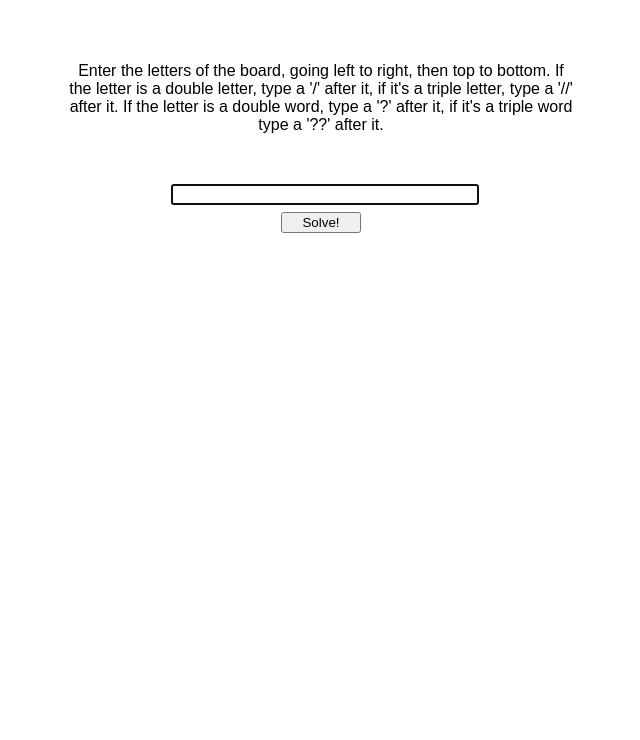
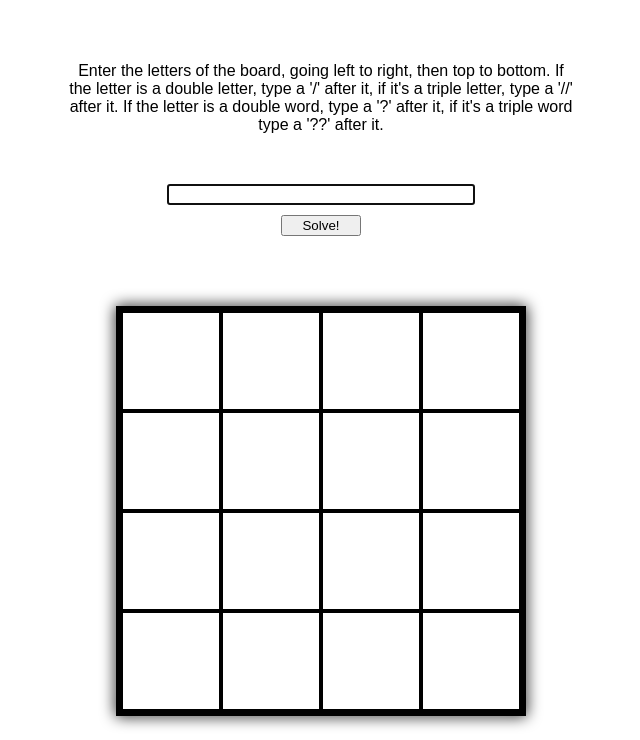
Before and after one commit to buntwo/scramble-solver-webapp, a Flask app: template templates/input.html in a window 1280 px wide. Shown: the part 148-888 px from the top of the page, without its empty margins (339-979 px from the left). Before the commit the page ends 381 px from the top, so only its background shows below. Run offline with Flask 2, Linux system fonts and the light colour scheme; the template is opened without the code that fills it, so the values that code supplies are empty.

Commit message:
Added preview board in input page

```diff
--- a/solver_app.py
+++ b/solver_app.py
@@ -8,7 +8,7 @@ app = Flask(__name__)
 
 @app.route('/')
 def view():
-    return render_template('input.html')
+    return render_template('input.html', lettervals=solver.LETTER_VALS)
 
 @app.route('/solve', methods=['GET', 'POST'])
 def solve():
--- a/static/input.css
+++ b/static/input.css
@@ -1,18 +1,12 @@
 .center_form {
     text-align: center;
     width: 300px;
-    left: 50%;
-    margin-left: -150px;
-    position: absolute;
 }
 
 .center_submit {
     text-align: center;
+    margin-top: 10px;
     width: 80px;
-    left: 50%;
-    margin-left: -40px;
-    position: absolute;
-    margin-top: 10px;
 }
 
 .instr {
@@ -25,3 +19,7 @@
     padding: 100px 400px 0 400px;
     height: 80%;
 }
+
+#preview {
+    padding-top: 50px;
+}
--- a/templates/input.html
+++ b/templates/input.html
@@ -1,6 +1,111 @@
 {% extends "base.html" %}
 {% block head %}
 {{ super() }}
+<script type="text/javascript" src="/static/jquery.js"></script>
+<script type="text/javascript">
+var LETTER_VALS = {{ lettervals|tojson|safe }};
+var START = 25;
+var END = 425;
+var WIDTH = 100;
+var boardPart= /^(?:[a-z][\/?]{0,2}){0,16}$/;
+var boardPartExec = /(?:([a-z])([\/?]{0,2}))/g;
+var boardFull = /(?:[a-z][\/?]{0,2}){16}/;
+var mults = { '': '', '/': 'DL', '//': 'TL', '?': 'DW', '??': 'TW' };
+
+// draw grid and letters
+function drawBoard(board, ctx) {
+    ctx.clearRect(START - 2,START - 2, WIDTH*4 + 4,WIDTH*4 + 4);
+    // grid
+    ctx.strokeStyle = '#000';
+    ctx.lineWidth = 4;
+    ctx.lineCap = 'square';
+    ctx.beginPath();
+    for (var i = START; i <= END; i += WIDTH) {
+        ctx.moveTo(START, i);
+        ctx.lineTo(END, i);
+        ctx.moveTo(i, START);
+        ctx.lineTo(i, END);
+
+    }
+    ctx.stroke();
+    ctx.closePath();
+
+    var i = 0;
+    var letter;
+    while ((letter = boardPartExec.exec(board)) !== null) {
+        console.log(letter);
+        // letter
+        ctx.font = '40pt Cantarell';
+        ctx.fillStyle = '#000';
+        ctx.textAlign = 'center';
+        ctx.textBaseline = 'middle';
+        ctx.fillText(letter[1] == 'q' ? 'Qu' : letter[1].toUpperCase(), WIDTH/2 + START +  + WIDTH*col(i), WIDTH/2 + START + WIDTH*row(i));
+        // modifier
+        ctx.font = '12pt Cantarell';
+        ctx.textAlign = 'left';
+        ctx.textBaseline = 'top';
+        ctx.fillText(mults[letter[2]], 6 + START + WIDTH*col(i), 5 + START + WIDTH*row(i));
+        // points
+        ctx.textAlign = 'right';
+        ctx.textBaseline = 'top';
+        ctx.fillText(LETTER_VALS[letter[1]], START + WIDTH*(col(i) + 1) - 4, 5 + START + WIDTH*row(i));
+
+        ++i;
+    }
+
+}
+
+function row(i) {
+    return ~~(i / 4);
+}
+
+function col(i) {
+    return i % 4;
+}
+
+function drawShadow(color, ctx) {
+    ctx.clearRect(0,0,450,450);
+    ctx.globalCompositeOperation = 'destination-over';
+    ctx.shadowColor = color;
+    ctx.shadowOffsetX = 0;
+    ctx.shadowOffsetY = 0;
+    ctx.shadowBlur = 15;
+    ctx.lineWidth = 10;
+    ctx.strokeRect(25,25,400,400);
+    ctx.shadowColor = 'rgba(0,0,0,0)';
+    ctx.shadowBlur = 0;
+    ctx.globalCompositeOperation = 'source-over';
+}
+
+var goodLine = '';
+
+$(function() {
+    var canvas = $('#preview')[0];
+    var ctx = canvas.getContext('2d');
+
+    drawShadow('#000', ctx);
+
+    drawBoard('', ctx);
+
+    $('#board').bind('input', function() {
+        var line = $(this).val().toLowerCase();
+        if (!boardPart.test(line)) {
+            console.log('bad');
+            drawShadow('#f00', ctx);
+            drawBoard(goodLine, ctx);
+        } else {
+            if (boardFull.test(line)) {
+                drawShadow('#0f0', ctx);
+            } else {
+                drawShadow('#000', ctx);
+            }
+            goodLine = line;
+            drawBoard(line, ctx);
+        }
+    });
+});
+
+</script>
 <link rel="stylesheet" type="text/css" href="/static/input.css">
 {% endblock %}
 {% block content %}
@@ -14,10 +119,13 @@
     <div>
 
         <form action="/solve" method="post">
-            <input class="center_form" name='input' type="text" autofocus required><br>
+            <input class="center_form" id="board" name='input' type="text" autofocus required><br>
             <input class="center_submit" type="submit" value="Solve!">
         </form>
 
+        <canvas id="preview" width="450" height="450">
+            Oh no, your browser doesn't support canvas!
+        </canvas>
     </div>
 </div>
 {% endblock %}
--- a/templates/viewer.html
+++ b/templates/viewer.html
@@ -61,7 +61,7 @@ function drawBg(ctx) {
     ctx.textBaseline = 'top';
     for (i = 0; i < 4; ++i) {
         for (var j = 0; j < 4; ++j) {
-            ctx.fillText(LETTER_VALS[boardL[4*i + j]], WIDTH*(j + 1) - 4, 5 + START + WIDTH*i);
+            ctx.fillText(LETTER_VALS[boardL[4*i + j]], START + WIDTH*(j + 1) - 4, 5 + START + WIDTH*i);
         }
     }
 
@@ -121,7 +121,7 @@ function redraw(ctx) {
 
 
 $(function() {
-    var canvas = document.getElementById('viewer');
+    var canvas = $('#viewer')[0];
     var ctx = canvas.getContext('2d');
 
     // draw shadow
```
